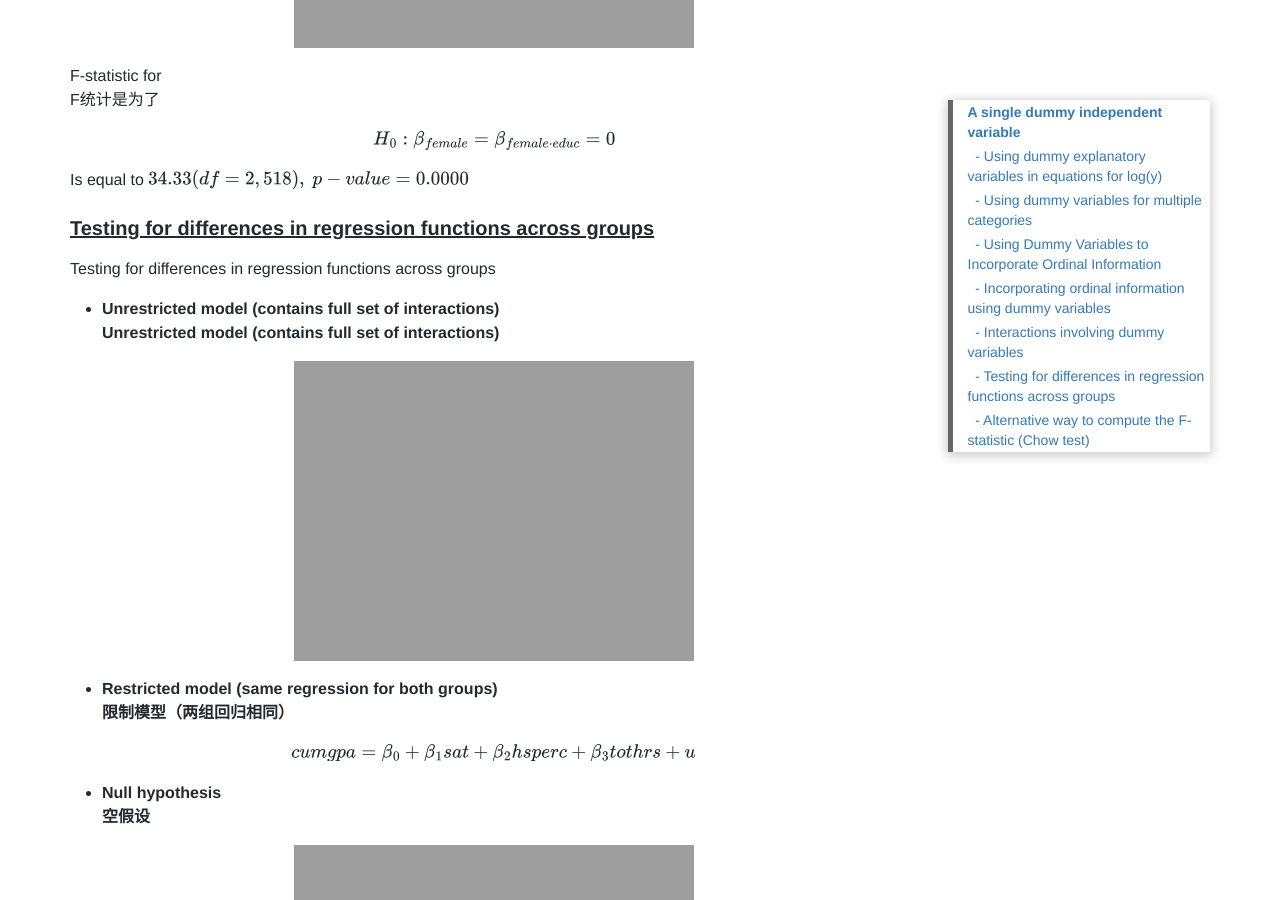
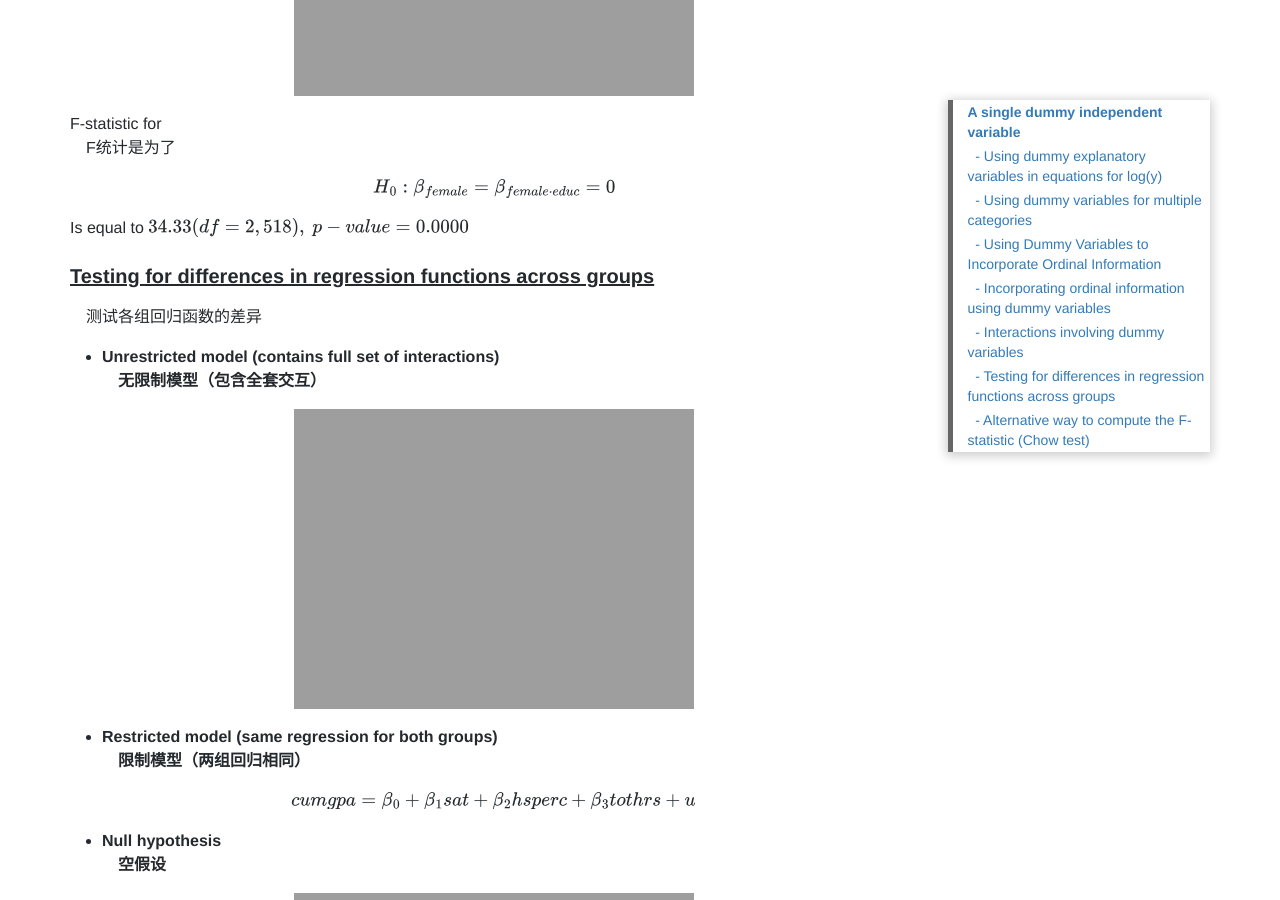
Before and after one commit to damien0x0023/damien0x0023.github.io, a Jekyll site: the page built from _posts/2020/business/ECON5002/2020-11-16-RAwithQualitative.md, in a window 1280 px wide and 900 px high, scrolled down 8885 px. Built offline with Jekyll 4.4.1, drawn with Linux system fonts in a browser that asks for light colours; nearby versions of some CDN libraries; comment, search, counter and statistics services are not loaded; some of the changed lines change nothing that is shown; some of the changed text lies outside the part shown.

Commit message:
update ECON5002 unit4 layout

```diff
--- a/_posts/2020/business/ECON5002/2020-11-16-RAwithQualitative.md
+++ b/_posts/2020/business/ECON5002/2020-11-16-RAwithQualitative.md
@@ -10,22 +10,22 @@ tags: [ECON5002]
 translated by damien from Marco Avarucci
 
 #  Basic Econometrics - Unit 4 Multiple Regression Analysis with Qualitative Information
-计量经济学基础第4单元定性信息多元回归分析
+&emsp;计量经济学基础第4单元定性信息多元回归分析
 
 - **<u>Qualitative Information</u>**
-**定性信息**
+&emsp;**定性信息**
 
     -   Examples: gender, race, industry, region, rating grade, …
-    例如：性别，种族，行业，地区，等级…
+    &emsp;例如：性别，种族，行业，地区，等级…
 
     -   A person is either male or female, a worker belongs to a union or not...
-    一个人不是男性就是女性，一个工人是否属于工会...
+    &emsp;一个人不是男性就是女性，一个工人是否属于工会...
 
     -   Qualitative variables may appear as the dependent or as independent variables
-    定性变量可以作为因变量或自变量出现
+    &emsp;定性变量可以作为因变量或自变量出现
 
 ##   <u>A single dummy independent variable</u>
-<u>单个虚拟自变量</u>
+&emsp;<u>单个虚拟自变量</u>
 
 ![]({{site.url}}/assets/images/2020/ECON5002/sinIndepVari.png "A single dummy independent variable")
 
@@ -45,136 +45,139 @@ $$
 $$
 
 -   **Graphical Illustration**
-**图示**
+&emsp;**图示**
 
 ![]({{site.url}}/assets/images/2020/ECON5002/graIllustration.png "Graphical Illustration")
 
 -   **Dummy variable trap**
-**虚拟变量陷阱**
+&emsp;*虚拟变量陷阱**
 
 ![]({{site.url}}/assets/images/2020/ECON5002/dummyTrap.png "Dummy Variable Trap")
 
 -   **Estimated wage equation with intercept shift**
-**带截距偏移的估计工资方程**
+&emsp;**带截距偏移的估计工资方程**
 
 ![]({{site.url}}/assets/images/2020/ECON5002/estWageEqu.png "Estimated wage equation")
 
 -   **Does that mean that women are discriminated against?**
-**这是否意味着妇女受到歧视？**
+&emsp;**这是否意味着妇女受到歧视？**
 
     -   Not necessarily. Being female may be correlated with other produc-tivity characteristics that have not been controlled for.
+    不一定。女性可能与其他尚未控制的生产特征有关。
 
 ###   Using dummy explanatory variables in equations for log(y)
-在对数（y）方程中使用虚拟解释变量
+&emsp;在对数（y）方程中使用虚拟解释变量
 
 ![]({{site.url}}/assets/images/2020/ECON5002/dummyVarInEqu.png "dummy explanatory variables in equations")
 
 ###   <u>Using dummy variables for multiple categories</u>
-对多个类别使用虚拟变量
+&emsp;对多个类别使用虚拟变量
 
 1.  Define membership in each category by a dummy variable
-通过虚拟变量定义每个类别中的成员身份
+&emsp;通过虚拟变量定义每个类别中的成员身份
 
 2.  Leave out one category (which becomes the base category)
-省略一个类别（成为基本类别）
+&emsp;省略一个类别（成为基本类别）
 
 ![]({{site.url}}/assets/images/2020/ECON5002/dummyVarMul.png "dummy variables for multiple categories")
 
 -   This *marriage premium* for men has long been noted by labour economists.
-长期以来，劳工经济学家一直注意到男性的这种“婚姻溢价”。
+&emsp;长期以来，劳工经济学家一直注意到男性的这种“婚姻溢价”。
 
     -   Does marriage make men more productive?
-    婚姻能让男人更有效率吗？
+    &emsp;婚姻能让男人更有效率吗？
 
     -   Is being married a signal to employers (say, of stability and reliability)?
-    结婚是雇主的信号吗（比如说，稳定和可靠）？
+    &emsp;结婚是雇主的信号吗（比如说，稳定和可靠）？
 
     -   Is there a selection issue in that more productive men are likely to be married, on average?
-    平均而言，生产力更高的男性很可能已婚，这是否存在选择问题？
+    &emsp;平均而言，生产力更高的男性很可能已婚，这是否存在选择问题？
 
     -   The regression cannot tell us which explanation is correct.
-    回归不能告诉我们哪种解释是正确的。
+    &emsp;回归不能告诉我们哪种解释是正确的。
 
 -   A married woman, at given levels of the other variables, earns about 19.8% *less* than a single man.
-在给定的其他变量水平下，已婚女性的收入比单身男性低19.8%。
+&emsp;在给定的其他变量水平下，已婚女性的收入比单身男性低19.8%。
 
 -   A single woman earns about 11.0% less than a comparable single man. (*p-value* 0.048.)
-单身女性的收入比同等单身男性低11.0%。（*p-value*0.048。）
+&emsp;单身女性的收入比同等单身男性低11.0%。（*p-value*0.048。）
 
 -   What if we want to compare married women and single women?
-如果我们想比较已婚女性和单身女性呢？
+&emsp;如果我们想比较已婚女性和单身女性呢？
 
     -   slope for married women =. 321 −. 198
-    已婚妇女的坡度 =. 321 −. 198
+    &emsp;已婚妇女的坡度 =. 321 −. 198
+
     -   slope for single women =. 321 −. 110
-    单身女性的坡度 =. 321 −. 110
+    &emsp;单身女性的坡度 =. 321 −. 110
+
     -   difference = −. 198 − (−. 110) = −. 088
-    差异 = −. 198 − (−. 110) = −. 088
+    &emsp;差异 = −. 198 − (−. 110) = −. 088
 
 -   so married women earn about 8.8% less than single women (controlling for other factors).
-因此，已婚女性的收入比单身女性低8.8%（控制其他因素）。
+&emsp;因此，已婚女性的收入比单身女性低8.8%（控制其他因素）。
 
 -   We cannot tell from the previous output whether this difference is statistically significant.
-我们无法从先前的结果判断这种差异是否具有统计学意义。
+&emsp;我们无法从先前的结果判断这种差异是否具有统计学意义。
 
 -   Choose *marrfem* as the base group, re-estimate the model (including the other thee categories)
-选择*marrfem*作为基组，重新估计模型（包括其他类别）
+&emsp;选择*marrfem*作为基组，重新估计模型（包括其他类别）
 
 ![]({{site.url}}/assets/images/2020/ECON5002/lwage.jpg "lwage and its variables")
 
 ###   <u>Using Dummy Variables to Incorporate Ordinal Information</u>
-使用虚拟变量合并顺序信息
+&emsp;使用虚拟变量合并顺序信息
 
 -   The data set BEAUTY.DTA includes a ranking of physical attractiveness of each man or woman, on a scale of 1 to 5, with 5 being “strikingly beautiful or handsome.”
-数据集BEAUTY.DTA包括每个男人或女人的外表吸引力排名，从1到5分，其中5分为“惊人的美丽或英俊”
+&emsp;数据集BEAUTY.DTA包括每个男人或女人的外表吸引力排名，从1到5分，其中5分为“惊人的美丽或英俊”
 
 -   As we move up the scale from 1 to 5, why should a one-unit increase mean the same amount of “beauty”?
-当我们从1上升到5时，为什么一个单位的增加意味着同样多的“美”？
+&emsp;当我们从1上升到5时，为什么一个单位的增加意味着同样多的“美”？
 
 -   The “looks” variable is what we call an ordinal variable: we know that the order of outcomes conveys information (5 is better than 4, and 2 is better than 1) but we do not know that the difference between 5 and 4 is the same as 2 and 1.
-“looks”变量就是我们所说的序数变量：我们知道结果的顺序传递信息（5比4好，2比1好），但我们不知道5和4之间的差别与2和1是一样的。
+&emsp;“looks”变量就是我们所说的序数变量：我们知道结果的顺序传递信息（5比4好，2比1好），但我们不知道5和4之间的差别与2和1是一样的。
 
 -   Very few people are at the extreme values 1 and 5 (less than 1% each).
-很少有人处于极端值1和5（每个都小于1%）。
+&emsp;很少有人处于极端值1和5（每个都小于1%）。
 
 -   It makes sense to combine into three categories: *belavg*, *avg*, *abvavg*.
-将其分为三类是有意义的：*belavg*、*avg*、*abvavg*。
+&emsp;将其分为三类是有意义的：*belavg*、*avg*、*abvavg*。
 
 ![]({{site.url}}/assets/images/2020/ECON5002/fewPeople.jpg "Very few people are at the extreme beautiful or handsome")
 
 -   *avg* is the base group:
-*avg*是基础组：
+&emsp;*avg*是基础组：
 
 ![]({{site.url}}/assets/images/2020/ECON5002/baseGroupAvg.jpg "Average looking people are the base group")
 
 ###   <u>Incorporating ordinal information using dummy variables</u>
-使用虚拟变量合并顺序信息
+&emsp;使用虚拟变量合并顺序信息
 
 -   **Example: City credit ratings and municipal bond interest rates**
-**例如：城市信用评级和市政债券利率**
+&emsp;**例如：城市信用评级和市政债券利率**
 
 ![]({{site.url}}/assets/images/2020/ECON5002/cityCredit.png "City credit ratings and municipal bond interest rates")
 
 ###   <u>Interactions involving dummy variables</u>
-涉及虚拟变量的交互作用
+&emsp;涉及虚拟变量的交互作用
 
 -   Allowing for different slopes
-考虑到不同的坡度
+&emsp;考虑到不同的坡度
 
 ![]({{site.url}}/assets/images/2020/ECON5002/diffSlopes.png "Allowing for different slopes")
 
 -   Interesting hypotheses
-有趣的假设
+&emsp;有趣的假设
 
 ![]({{site.url}}/assets/images/2020/ECON5002/interestingHypo.png "Interesting hypotheses")
 
 -   **Graphical Illustration**
-**图示**
+&emsp;**图示**
 
 ![]({{site.url}}/assets/images/2020/ECON5002/graIllustration2.png "Graphical Illustration 2")
 
 -   **Estimated wage equation with interaction term**
-**带交互项的估计工资方程**
+&emsp;**带交互项的估计工资方程**
 
 ![]({{site.url}}/assets/images/2020/ECON5002/estWageEqu2.png "Estimated wage equation 2")
 
@@ -182,7 +185,7 @@ $$
 
 
 F-statistic for
-F统计是为了
+&emsp;F统计是为了
 
 $$
     H _0: \beta _{female} = \beta _{female \cdot educ} = 0
@@ -191,55 +194,55 @@ $$
 Is equal to \\( 34.33 ( df =2,518), \ p-value=0.0000 \\)
 
 ###   <u>Testing for differences in regression functions across groups</u>
-Testing for differences in regression functions across groups
+&emsp;测试各组回归函数的差异
 
 -   **Unrestricted model (contains full set of interactions)**
-**Unrestricted model (contains full set of interactions)**
+&emsp;**无限制模型（包含全套交互）**
 
 ![]({{site.url}}/assets/images/2020/ECON5002/unrestrictedModel.png "Unrestricted model (contains full set of interactions)")
 
 -   **Restricted model (same regression for both groups)**
-**限制模型（两组回归相同）**
+&emsp;**限制模型（两组回归相同）**
 
 $$
     cumgpa = \beta _0 + \beta _1 sat + \beta _2 hsperc + \beta _3 tothrs + u
 $$
 
 -   **Null hypothesis**
-**空假设**
+&emsp;**空假设**
 
 ![]({{site.url}}/assets/images/2020/ECON5002/nullHyp2.png "Null hypothesis of Unrestricted model (contains full set of interactions)")
 
 -   **Estimation of the unrestricted model**
-**非限制模型的预测**
+&emsp;**非限制模型的预测**
 
 ![]({{site.url}}/assets/images/2020/ECON5002/estUnresModel.png "Estimation of Unrestricted model (contains full set of interactions)")
 
 -   **Joint test with F-statistic**
-**F统计的联合测试**
+&emsp;**F统计的联合测试**
 
 ![]({{site.url}}/assets/images/2020/ECON5002/jointTest.png "Joint test with F-statistic")
 
 Many regressors: adding all the interaction effects might be cumbersome
-许多回归因素：添加所有交互效应可能会很麻烦
+&emsp;许多回归因素：添加所有交互效应可能会很麻烦
 
 ###   Alternative way to compute the F-statistic (<u>Chow test</u>)
-计算F统计量的另一种方法（<u>Chow检验</u>）
+&emsp;计算F统计量的另一种方法（<u>Chow检验</u>）
 
 -   Run separate regressions for the groups (e.g. men and for women); the unrestricted SSR is given by the sum of the SSR of these two regressions.
-对各组（例如男性和女性）分别进行回归分析；无限制SSR由这两个回归的SSR之和得出。
+&emsp;对各组（例如男性和女性）分别进行回归分析；无限制SSR由这两个回归的SSR之和得出。
 
 -   We necessarily get the same estimated intercepts and slopes as if we include female dummy and a full set of interaction.
-我们必须得到相同的估计截距和斜率，如果我们包括女性假人和一整套互动。
+&emsp;我们必须得到相同的估计截距和斜率，如果我们包括女性假人和一整套互动。
 
 -   Run regression for the restricted (pooled) model and store SSR.
-对受限（合并）模型运行回归并存储SSR。
+&emsp;对受限（合并）模型运行回归并存储SSR。
 
 -   <font color=red>Null: equality of regression functions across two groups.</font>
-<font color=red>Null：两组回归函数相等。</font>
+&emsp;<font color=red>Null：两组回归函数相等。</font>
 
 -   <u>Important</u>: Test assumes a constant error variance accross groups.
-<u>重要</u>：测试假设各组间的误差方差恒定。
+&emsp;<u>重要</u>：测试假设各组间的误差方差恒定。
 
 $$
     F = \frac{[SSR - (SSR _1 + SSR _2)]}{SSR _1 + SSR _2}
@@ -251,10 +254,10 @@ $$
 ![]({{site.url}}/assets/images/2020/ECON5002/equs2.jpg "F-statistic II")
 
 We can allow for an intercept difference between the groups, and then test for slope difference.
-我们可以考虑组之间的截距差，然后测试斜率差。
+&emsp;我们可以考虑组之间的截距差，然后测试斜率差。
 
 Replace \\( SSR _p \\) in Chow F-stat with the residuals from a regression with a dummy.
-将Chow F-stat中的\\( SSR _p \\)替换为虚拟回归的残差。
+&emsp;将Chow F-stat中的\\( SSR _p \\)替换为虚拟回归的残差。
 
 ![]({{site.url}}/assets/images/2020/ECON5002/chowFstatDummy.jpg "F-statistic III")
 
```
